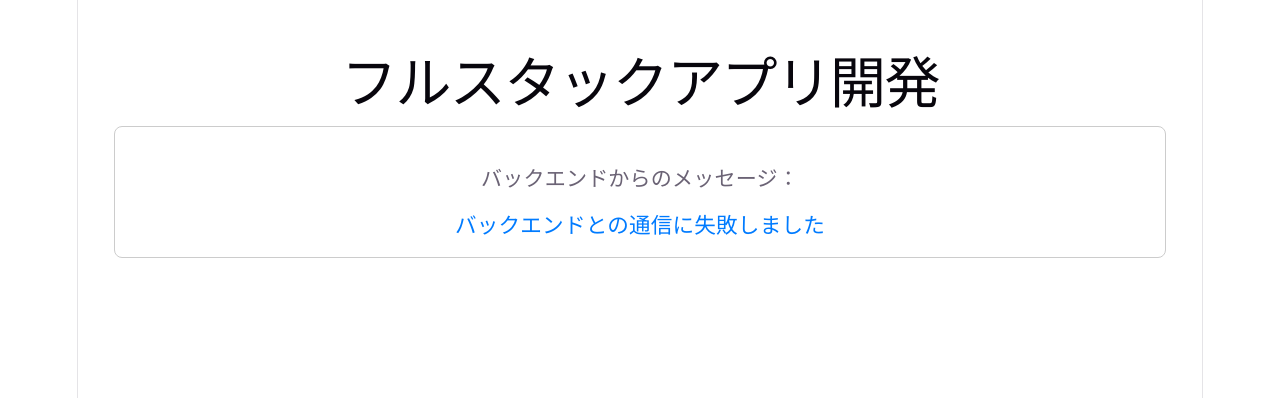
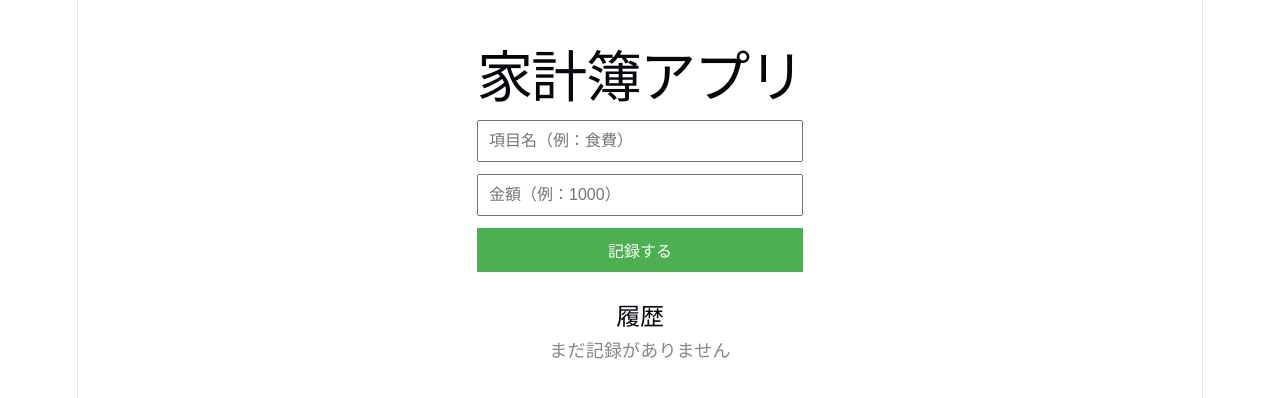
Before and after one commit to hamadaryo/kakeibo-app, a React (Vite) app in the folder frontend/: page / in a window 1280 px wide. Shown: the top 398 px of the page. Built offline with nearby package versions, Linux system fonts and the light colour scheme; no server answers.

Commit message:
frontend&DiscordAPI(access notification)

```diff
--- a/frontend/src/App.tsx
+++ b/frontend/src/App.tsx
@@ -1,31 +1,79 @@
-import { useState, useEffect } from 'react'
-import './App.css'
+import { useState } from 'react'
+
+// 家計簿のデータの型（TypeScriptの型定義）
+interface Transaction {
+  id: number;
+  title: string;
+  amount: number;
+}
 
 function App() {
-  const [message, setMessage] = useState<string>("読み込み中...")
+  // 入力フォームの文字を管理する状態
+  const [title, setTitle] = useState('')
+  const [amount, setAmount] = useState('')
 
-  // FastAPIからデータを取得する処理
-  useEffect(() => {
-    // ※ここにあなたのEC2のパブリックIPアドレスを入力してください
-    // 例: http://<EC2のIP>:8000/
-    fetch('http://13.236.87.93:8000/')
-      .then((res) => res.json())
-      .then((data) => {
-        setMessage(data.message) // FastAPIから返ってきたメッセージを設定
-      })
-      .catch((err) => {
-        console.error("通信エラー:", err)
-        setMessage("バックエンドとの通信に失敗しました")
-      })
-  }, [])
+  // 登録された家計簿のリストを管理する状態
+  const [transactions, setTransactions] = useState<Transaction[]>([])
+
+  // フォームが送信されたときに実行される関数
+  const handleSubmit = (e: React.FormEvent) => {
+    e.preventDefault() // ページが勝手にリロードされるのを防ぐ
+    if (!title || !amount) return
+
+    // 新しいデータのオブジェクトを作る
+    const newTransaction: Transaction = {
+      id: Date.now(),
+      title: title,
+      amount: Number(amount),
+    }
+
+    // リストに新しいデータを追加する
+    setTransactions([...transactions, newTransaction])
+
+    // 入力フォームを空っぽにリセットする
+    setTitle('')
+    setAmount('')
+  }
 
   return (
-    <div style={{ padding: '2rem', fontFamily: 'sans-serif' }}>
-      <h1>フルスタックアプリ開発</h1>
-      <div style={{ marginTop: '1rem', padding: '1rem', border: '1px solid #ccc', borderRadius: '8px' }}>
-        <h3>バックエンドからのメッセージ：</h3>
-        <p style={{ fontSize: '1.2rem', fontWeight: 'bold', color: '#007bff' }}>{message}</p>
-      </div>
+    <div style={{ padding: '30px', maxWidth: '400px', margin: '0 auto', fontFamily: 'sans-serif' }}>
+      <h1>家計簿アプリ</h1>
+
+      {/* 1. 入力フォーム */}
+      <form onSubmit={handleSubmit} style={{ display: 'flex', flexDirection: 'column', gap: '12px', marginBottom: '30px' }}>
+        <input
+          type="text"
+          placeholder="項目名（例：食費）"
+          value={title}
+          onChange={(e) => setTitle(e.target.value)}
+          style={{ padding: '10px', fontSize: '16px' }}
+        />
+        <input
+          type="number"
+          placeholder="金額（例：1000）"
+          value={amount}
+          onChange={(e) => setAmount(e.target.value)}
+          style={{ padding: '10px', fontSize: '16px' }}
+        />
+        <button type="submit" style={{ padding: '10px', fontSize: '16px', background: '#4CAF50', color: 'white', border: 'none', cursor: 'pointer' }}>
+          記録する
+        </button>
+      </form>
+
+      {/* 2. 一覧表示エリア */}
+      <h2>履歴</h2>
+      {transactions.length === 0 ? (
+        <p style={{ color: '#888' }}>まだ記録がありません</p>
+      ) : (
+        <ul style={{ listStyle: 'none', padding: 0 }}>
+          {transactions.map((t) => (
+            <li key={t.id} style={{ display: 'flex', justifyContent: 'space-between', padding: '10px 0', borderBottom: '1px solid #eee' }}>
+              <span>{t.title}</span>
+              <strong>{t.amount}円</strong>
+            </li>
+          ))}
+        </ul>
+      )}
     </div>
   )
 }
```
Also changed, not shown: 2 other files (tests, documents, lock files or other folders).
